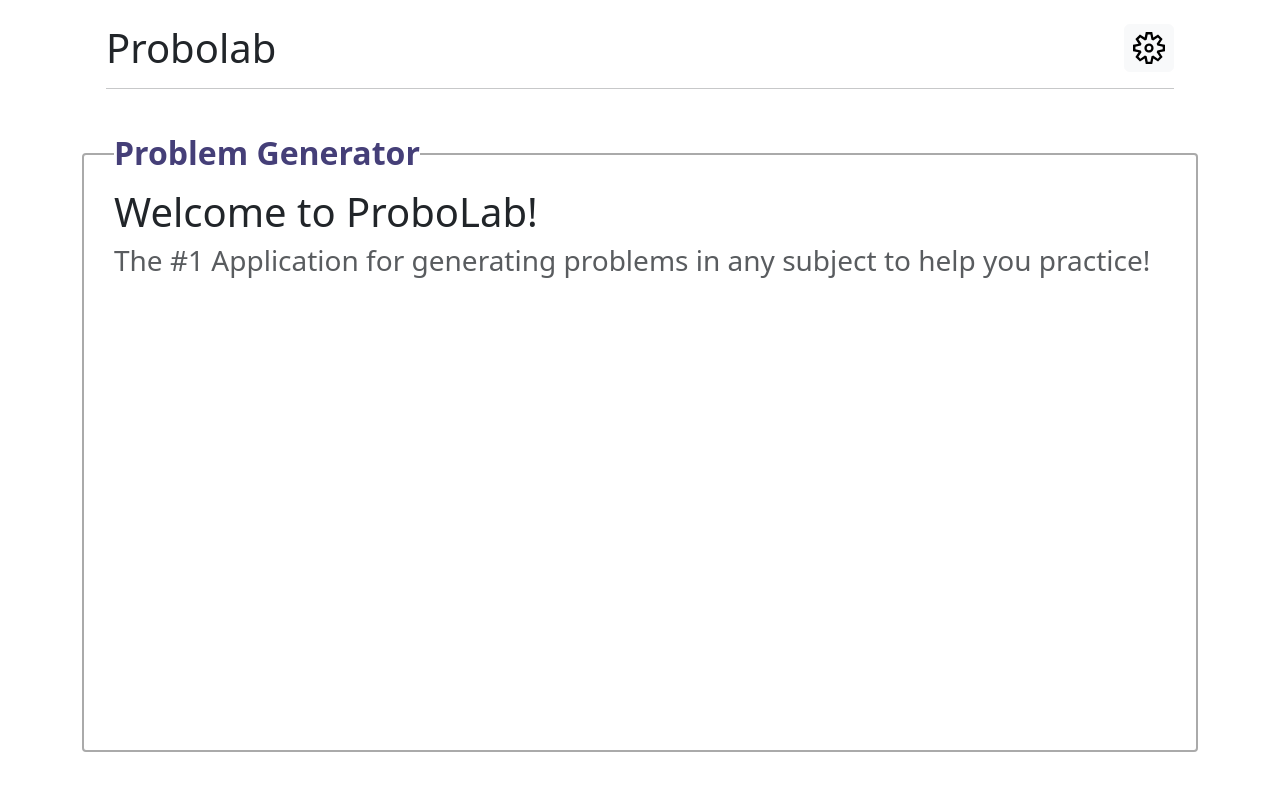
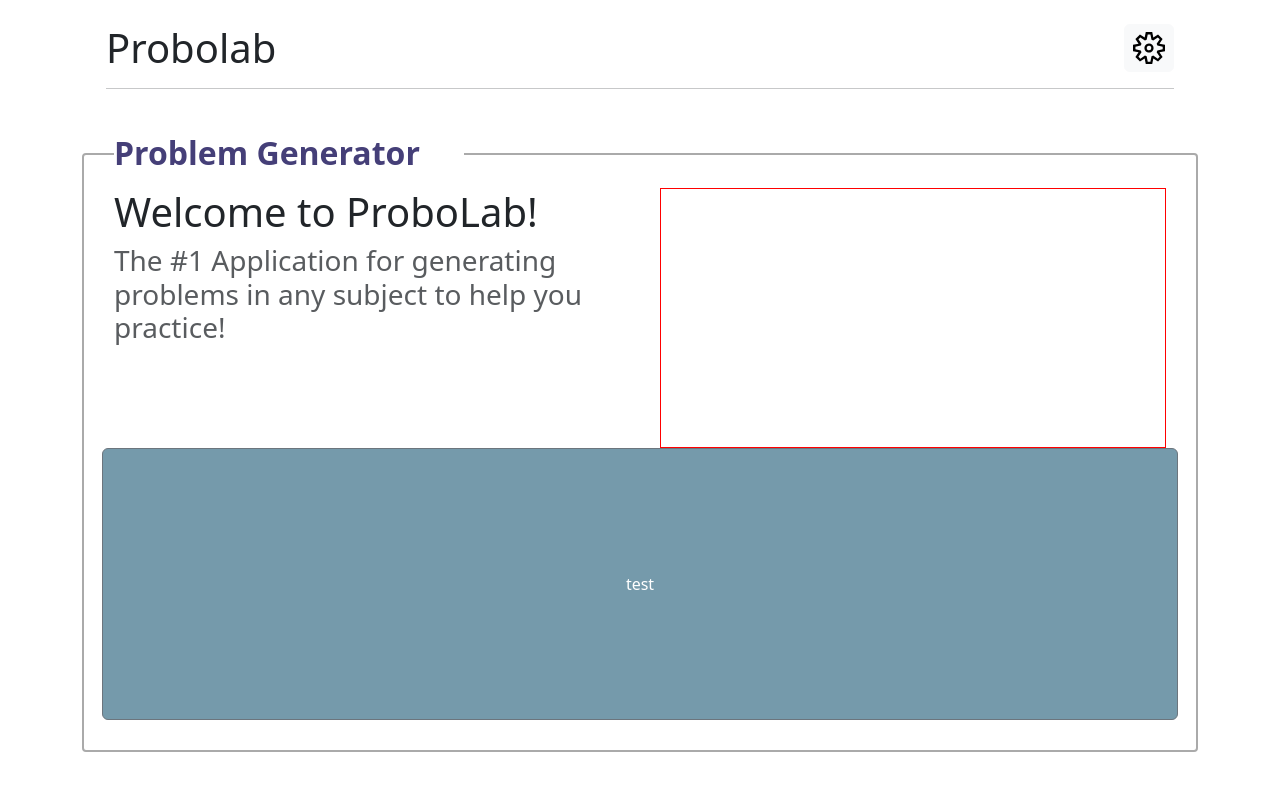
Before and after one commit to osam7a/Probolab, a React (Create React App) app: page / in a window 1280 px wide. Shown: the top 790 px of the page. Built offline with nearby package versions, Linux system fonts and the light colour scheme.

Commit message:
Added canvas to layout + added next button (Incomplete)

```diff
--- a/src/App.css
+++ b/src/App.css
@@ -13,8 +13,9 @@
     display: inline-block;
     position: relative;
     top: -56px;
-    text-align: center;
+    /* text-align: center; */
     background-color: white;
+    max-width: 350px;
     font-size: 2em;
     font-weight: bold;
     color: #453f78;
@@ -23,3 +24,9 @@
 .main {
     margin-top: -45px;
 }
+
+@media (max-width: 576px) {
+    .fieldset > span {
+        text-align: center;
+    }
+}
--- a/src/App.js
+++ b/src/App.js
@@ -6,7 +6,7 @@ import Question from './components/question';
 
 function App() {
   return (
-    <div className="container-md min-vh-100 pb-5 d-flex flex-column" style={{height: "100%"}}>
+    <div className="container-md min-vh-100 pb-5 d-flex flex-column">
       <Header />
       <Question question_data={generate()} />
     </div>
--- a/src/components/question.js
+++ b/src/components/question.js
@@ -1,4 +1,5 @@
 import 'bootstrap/dist/css/bootstrap.min.css';
+import { Button } from 'reactstrap';
 
 function Question(props) {
     var question_data = props.question_data;
@@ -9,13 +10,23 @@ function Question(props) {
     var problem_subject = question_data[4]
 
     return (
-        <fieldset className="fieldset flex-grow-1">
+        <div className="fieldset flex-grow-1 d-flex flex-column">
             <span>{problem_subject}</span>
-            <div className="main">
-                <h1 id="question_text">{problem_text}</h1>
-                <h3 className="text-muted">{problem_description}</h3>
+            <div className="main flex-grow-1 d-flex flex-column">
+                <div className="row gap-3 flex-grow-1 flex-md-grow-0">
+                    <div className="col-md">
+                        <h1 id="question_text">{problem_text}</h1>
+                        <h3 className="text-muted">{problem_description}</h3>
+                    </div>
+                    <div className="col-md order-md-last order-first">
+                        <canvas style={{border: "1px solid red"}} className="w-100 h-100"></canvas>
+                    </div>
+                </div>
+                <div className="row flex-md-grow-1">
+                    <Button style={{backgroundColor: "#759aab"}}>test</Button>
+                </div>
             </div>
-        </fieldset>
+        </div>
     )
 }
 
```
